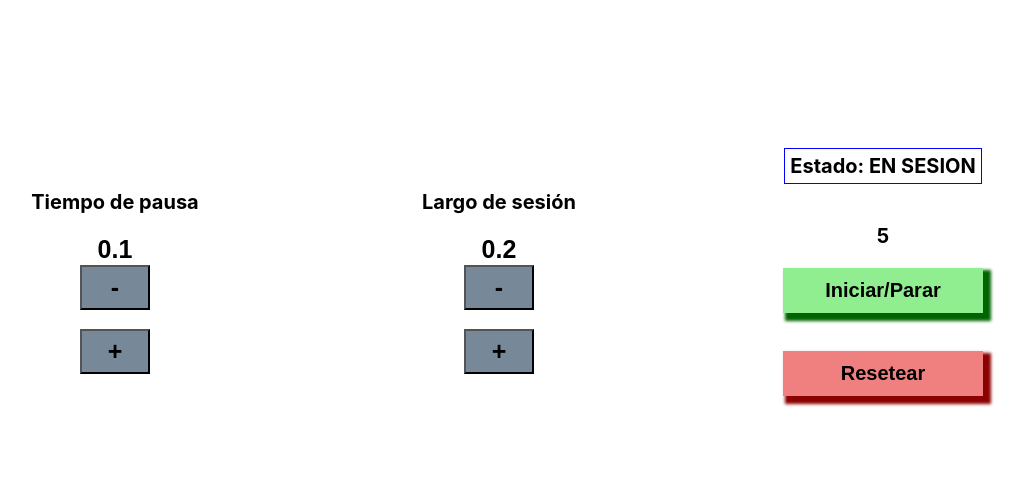
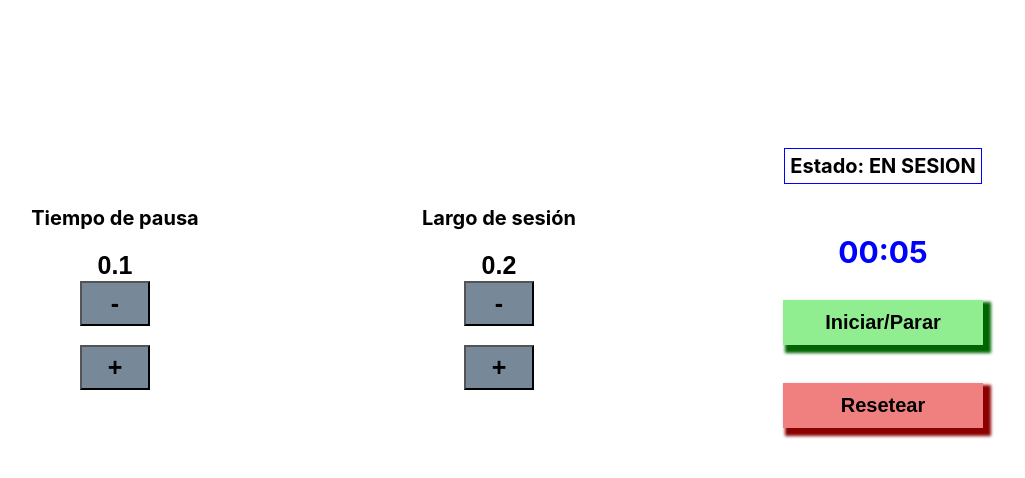
Before and after one commit to MarianoBF/pomodoro, a React (Create React App) app: page / in a window 1280 px wide. Shown: the top 478 px of the page, without its empty margins (141-1166 px from the left). Built offline with nearby package versions, Linux system fonts and the light colour scheme.

Commit message:
update sound & time display

```diff
--- a/src/App.js
+++ b/src/App.js
@@ -12,9 +12,6 @@ function App() {
   const [flagChanged, setFlagChanged] = useState(false);
   const clip = useRef(null);
 
-  //INICIO
-  // enSesion ? setTiempo(sesion * 60) : setTiempo(pausa * 60);
-
   useEffect(() => {
     let intervalo = null;
 
@@ -22,6 +19,7 @@ function App() {
       intervalo = setInterval(() => setTiempo(tiempo => tiempo - 1), 1000);
     }
     if (tiempo === 0) {
+      clip.current.play();
       enSesion ? setTiempo(pausa * 60) : setTiempo(sesion * 60);
       setEnSesion(!enSesion);
     }
@@ -31,16 +29,14 @@ function App() {
   const handleStartStop = () => {
     if (flagChanged) {
       enSesion ? setTiempo(sesion * 60) : setTiempo(pausa * 60);
-      setFlagChanged(false)
+      setFlagChanged(false);
     }
     setActivo(!activo);
   };
 
-  //       // clip.current.play();
-
   const reset = () => {
     clip.current.pause();
-    clip.current.currentTime = 0; //rewind
+    clip.current.currentTime = 0;
     setActivo(false);
     setSesion(25);
     setPausa(5);
@@ -52,7 +48,7 @@ function App() {
   const masPausa = () => {
     if (pausa < 60) {
       setPausa(pausa + 1);
-      setFlagChanged(true)
+      setFlagChanged(true);
       if (activo) {
         setTiempo((pausa + 1) * 60);
       }
@@ -62,7 +58,7 @@ function App() {
   const menosPausa = () => {
     if (pausa > 1) {
       setPausa(pausa - 1);
-      setFlagChanged(true)
+      setFlagChanged(true);
       if (activo) {
         setTiempo((pausa - 1) * 60);
       }
@@ -72,7 +68,7 @@ function App() {
   const masSesion = () => {
     if (sesion < 60) {
       setSesion(sesion + 1);
-      setFlagChanged(true)
+      setFlagChanged(true);
       if (activo) {
         setTiempo((sesion + 1) * 60);
       }
@@ -82,7 +78,7 @@ function App() {
   const menosSesion = () => {
     if (sesion > 1) {
       setSesion(sesion - 1);
-      setFlagChanged(true)
+      setFlagChanged(true);
       if (activo) {
         setTiempo((sesion - 1) * 60);
       }
@@ -128,15 +124,6 @@ function App() {
       <div className="subContenedor" id="contenedorControlesPrincipales">
         <p id="timer-label">Estado: {enSesion ? "EN SESION" : "EN PAUSA"}</p>
         <Clock time={tiempo} />
-        {/* <p className="timer" id="time-left">
-          {tiempo2.current > 600
-            ? Math.floor(tiempo2.current / 60)
-            : "0" + Math.floor(tiempo2.current / 60)}
-          :
-          {tiempo2.current % 60 > 9
-            ? tiempo2.current % 60
-            : "0" + (tiempo2.current % 60)}
-        </p> */}
         <button
           className="botonImportante"
           id="start_stop"
--- a/src/components/Clock.js
+++ b/src/components/Clock.js
@@ -1,6 +1,13 @@
-
 function Clock({time}) {
-    return(<p>{time}</p>)
+    return(<p className="timer" id="time-left">
+    {time > 600
+      ? Math.floor(time / 60)
+      : "0" + Math.floor(time / 60)}
+    :
+    {time % 60 > 9
+      ? time % 60
+      : "0" + (time % 60)}
+  </p> )
 }
 
 export default Clock
```
